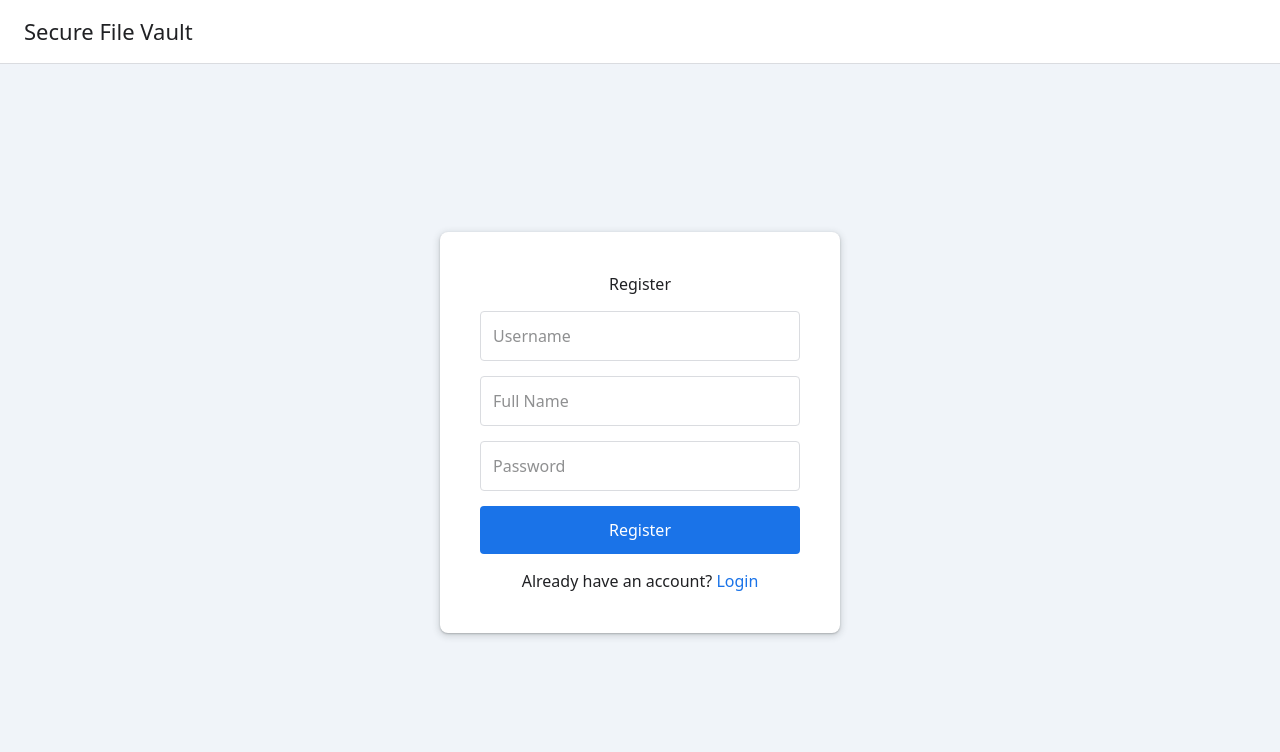
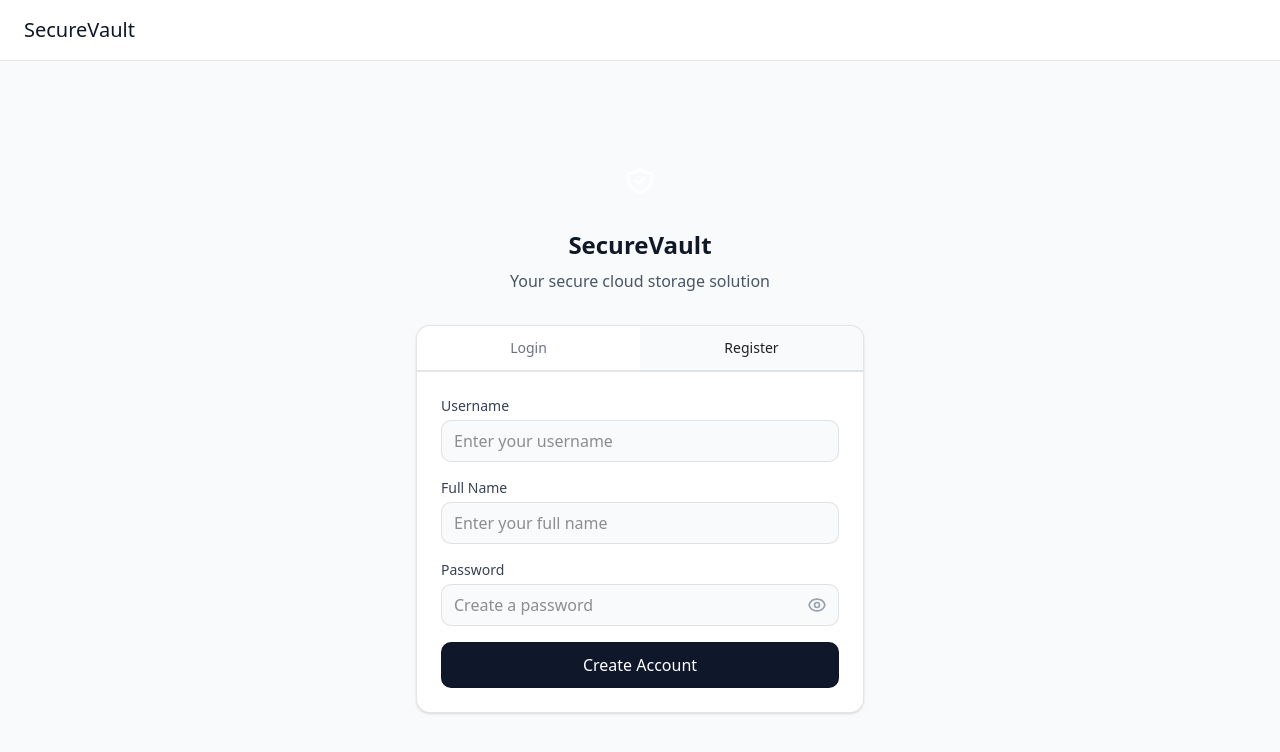
Before and after one commit to Niketw/secure-file-vault, a React (Vite) app in the folder client/: page /auth in a window 1280 px wide. Both pictures are taken after a click on the button "Register". Shown: the top 752 px of the page. Built offline with nearby package versions, Linux system fonts and the light colour scheme.

Commit message:
auth page cooked

```diff
--- a/client/src/pages/AuthPage.jsx
+++ b/client/src/pages/AuthPage.jsx
@@ -3,7 +3,6 @@ import { useNavigate } from 'react-router-dom';
 import { generateRsaKeyPair } from '../utils/keyGenerator.js';
 import { toast } from 'react-toastify';
 import KeyModal from '../components/KeyModal.jsx';
-import './pages.css';
 
 const API_URL = 'http://localhost:5000';
 
@@ -14,6 +13,7 @@ export default function AuthPage({ user, setUser, privateKeyHex, setPrivateKeyHe
   const [name, setName] = useState('');
   const [modalOpen, setModalOpen] = useState(false);
   const [lastGeneratedKey, setLastGeneratedKey] = useState('');
+  const [showPassword, setShowPassword] = useState(false);
   const navigate = useNavigate();
 
   const handleRegister = async (e) => {
@@ -67,36 +67,213 @@ export default function AuthPage({ user, setUser, privateKeyHex, setPrivateKeyHe
   };
 
   return (
-    <div className="page-root">
-      <header className="app-header">
-        <h1>Secure File Vault</h1>
+    <div className="min-h-screen bg-gray-50 flex flex-col">
+      {/* Header */}
+      <header className="bg-white border-b border-gray-200 px-6 py-4">
+        <h1 className="text-xl font-medium text-gray-900">SecureVault</h1>
       </header>
-      <main className="app-main">
-        {status && <p className="status">{status}</p>}
-        {mode === 'login' ? (
-          <div className="auth-container">
-            <form onSubmit={handleLogin} className="auth-form">
-              <h2>Login</h2>
-              <input type="text" placeholder="Username" value={username} onChange={(e) => setUsername(e.target.value)} required />
-              <input type="password" placeholder="Password" value={password} onChange={(e) => setPassword(e.target.value)} required />
-              <textarea placeholder="Paste your Private Key (HEX)" value={privateKeyHex} onChange={(e) => setPrivateKeyHex(e.target.value)} required />
-              <button type="submit">Login</button>
-              <p className="toggle-view">Don't have an account? <button type="button" onClick={() => setMode('register')}>Register</button></p>
-            </form>
+
+      {/* Main Content */}
+      <main className="flex-1 flex items-center justify-center px-4 py-12">
+        <div className="w-full max-w-md">
+          {/* Logo and Title */}
+          <div className="text-center mb-8">
+            <div className="inline-flex items-center justify-center w-16 h-16 bg-primary rounded-2xl mb-4">
+              <svg className="w-8 h-8 text-white" fill="none" stroke="currentColor" viewBox="0 0 24 24">
+                <path strokeLinecap="round" strokeLinejoin="round" strokeWidth={2} d="M9 12l2 2 4-4m5.618-4.016A11.955 11.955 0 0112 2.944a11.955 11.955 0 01-8.618 3.04A12.02 12.02 0 003 9c0 5.591 3.824 10.29 9 11.622 5.176-1.332 9-6.03 9-11.622 0-1.042-.133-2.052-.382-3.016z" />
+              </svg>
+            </div>
+            <h2 className="text-2xl font-semibold text-gray-900 mb-2">SecureVault</h2>
+            <p className="text-gray-600">Your secure cloud storage solution</p>
           </div>
-        ) : (
-          <div className="auth-container">
-            <form onSubmit={handleRegister} className="auth-form">
-              <h2>Register</h2>
-              <input type="text" placeholder="Username" value={username} onChange={(e) => setUsername(e.target.value)} required />
-              <input type="text" placeholder="Full Name" value={name} onChange={(e) => setName(e.target.value)} required />
-              <input type="password" placeholder="Password" value={password} onChange={(e) => setPassword(e.target.value)} required />
-              <button type="submit">Register</button>
-              <p className="toggle-view">Already have an account? <button type="button" onClick={() => setMode('login')}>Login</button></p>
-            </form>
+
+          {/* Status Message */}
+          {status && (
+            <div className="mb-6 p-3 bg-blue-50 border border-blue-200 rounded-lg">
+              <p className="text-sm text-blue-700">{status}</p>
+            </div>
+          )}
+
+          {/* Auth Card */}
+          <div className="bg-white rounded-xl shadow-sm border border-gray-200 overflow-hidden">
+            {/* Tab Buttons */}
+            <div className="flex">
+              <button
+                type="button"
+                onClick={() => setMode('login')}
+                className={`flex-1 py-3 px-4 text-sm font-medium border-b-2 transition-colors ${
+                  mode === 'login'
+                    ? 'border-primary text-primary bg-gray-50'
+                    : 'border-transparent text-gray-500 hover:text-gray-700'
+                }`}
+              >
+                Login
+              </button>
+              <button
+                type="button"
+                onClick={() => setMode('register')}
+                className={`flex-1 py-3 px-4 text-sm font-medium border-b-2 transition-colors ${
+                  mode === 'register'
+                    ? 'border-primary text-primary bg-gray-50'
+                    : 'border-transparent text-gray-500 hover:text-gray-700'
+                }`}
+              >
+                Register
+              </button>
+            </div>
+
+            {/* Form Content */}
+            <div className="p-6">
+              {mode === 'login' ? (
+                <form onSubmit={handleLogin} className="space-y-4">
+                  <div>
+                    <label htmlFor="username" className="block text-sm font-medium text-gray-700 mb-1">
+                      Username
+                    </label>
+                    <input
+                      id="username"
+                      type="text"
+                      value={username}
+                      onChange={(e) => setUsername(e.target.value)}
+                      className="w-full px-3 py-2 bg-gray-50 border border-gray-300 rounded-lg focus:outline-none focus:ring-2 focus:ring-primary focus:border-transparent"
+                      placeholder="Enter your username"
+                      required
+                    />
+                  </div>
+
+                  <div>
+                    <label htmlFor="password" className="block text-sm font-medium text-gray-700 mb-1">
+                      Password
+                    </label>
+                    <div className="relative">
+                      <input
+                        id="password"
+                        type={showPassword ? 'text' : 'password'}
+                        value={password}
+                        onChange={(e) => setPassword(e.target.value)}
+                        className="w-full px-3 py-2 bg-gray-50 border border-gray-300 rounded-lg focus:outline-none focus:ring-2 focus:ring-primary focus:border-transparent pr-10"
+                        placeholder="Enter your password"
+                        required
+                      />
+                      <button
+                        type="button"
+                        onClick={() => setShowPassword(!showPassword)}
+                        className="absolute inset-y-0 right-0 pr-3 flex items-center text-gray-400 hover:text-gray-600"
+                      >
+                        {showPassword ? (
+                          <svg className="w-5 h-5" fill="none" stroke="currentColor" viewBox="0 0 24 24">
+                            <path strokeLinecap="round" strokeLinejoin="round" strokeWidth={2} d="M13.875 18.825A10.05 10.05 0 0112 19c-4.478 0-8.268-2.943-9.543-7a9.97 9.97 0 011.563-3.029m5.858.908a3 3 0 114.243 4.243M9.878 9.878l4.242 4.242M9.878 9.878L3 3m6.878 6.878L21 21" />
+                          </svg>
+                        ) : (
+                          <svg className="w-5 h-5" fill="none" stroke="currentColor" viewBox="0 0 24 24">
+                            <path strokeLinecap="round" strokeLinejoin="round" strokeWidth={2} d="M15 12a3 3 0 11-6 0 3 3 0 016 0z" />
+                            <path strokeLinecap="round" strokeLinejoin="round" strokeWidth={2} d="M2.458 12C3.732 7.943 7.523 5 12 5c4.478 0 8.268 2.943 9.542 7-1.274 4.057-5.064 7-9.542 7-4.477 0-8.268-2.943-9.542-7z" />
+                          </svg>
+                        )}
+                      </button>
+                    </div>
+                  </div>
+
+                  <div>
+                    <label htmlFor="privateKey" className="block text-sm font-medium text-gray-700 mb-1">
+                      Private Key
+                    </label>
+                    <textarea
+                      id="privateKey"
+                      value={privateKeyHex}
+                      onChange={(e) => setPrivateKeyHex(e.target.value)}
+                      className="w-full px-3 py-2 bg-gray-50 border border-gray-300 rounded-lg focus:outline-none focus:ring-2 focus:ring-primary focus:border-transparent resize-vertical"
+                      placeholder="Paste your Private Key (HEX)"
+                      rows={3}
+                      required
+                    />
+                  </div>
+
+                  <button
+                    type="submit"
+                    className="w-full bg-slate-900 text-white py-2.5 px-4 rounded-lg font-medium hover:bg-slate-800 focus:outline-none focus:ring-2 focus:ring-slate-900/30 focus:ring-offset-2 transition-colors border border-slate-900 opacity-100 visible"
+                  >
+                    Sign In
+                  </button>
+                </form>
+              ) : (
+                <form onSubmit={handleRegister} className="space-y-4">
+                  <div>
+                    <label htmlFor="regUsername" className="block text-sm font-medium text-gray-700 mb-1">
+                      Username
+                    </label>
+                    <input
+                      id="regUsername"
+                      type="text"
+                      value={username}
+                      onChange={(e) => setUsername(e.target.value)}
+                      className="w-full px-3 py-2 bg-gray-50 border border-gray-300 rounded-lg focus:outline-none focus:ring-2 focus:ring-primary focus:border-transparent"
+                      placeholder="Enter your username"
+                      required
+                    />
+                  </div>
+
+                  <div>
+                    <label htmlFor="fullName" className="block text-sm font-medium text-gray-700 mb-1">
+                      Full Name
+                    </label>
+                    <input
+                      id="fullName"
+                      type="text"
+                      value={name}
+                      onChange={(e) => setName(e.target.value)}
+                      className="w-full px-3 py-2 bg-gray-50 border border-gray-300 rounded-lg focus:outline-none focus:ring-2 focus:ring-primary focus:border-transparent"
+                      placeholder="Enter your full name"
+                      required
+                    />
+                  </div>
+
+                  <div>
+                    <label htmlFor="regPassword" className="block text-sm font-medium text-gray-700 mb-1">
+                      Password
+                    </label>
+                    <div className="relative">
+                      <input
+                        id="regPassword"
+                        type={showPassword ? 'text' : 'password'}
+                        value={password}
+                        onChange={(e) => setPassword(e.target.value)}
+                        className="w-full px-3 py-2 bg-gray-50 border border-gray-300 rounded-lg focus:outline-none focus:ring-2 focus:ring-primary focus:border-transparent pr-10"
+                        placeholder="Create a password"
+                        required
+                      />
+                      <button
+                        type="button"
+                        onClick={() => setShowPassword(!showPassword)}
+                        className="absolute inset-y-0 right-0 pr-3 flex items-center text-gray-400 hover:text-gray-600"
+                      >
+                        {showPassword ? (
+                          <svg className="w-5 h-5" fill="none" stroke="currentColor" viewBox="0 0 24 24">
+                            <path strokeLinecap="round" strokeLinejoin="round" strokeWidth={2} d="M13.875 18.825A10.05 10.05 0 0112 19c-4.478 0-8.268-2.943-9.543-7a9.97 9.97 0 011.563-3.029m5.858.908a3 3 0 114.243 4.243M9.878 9.878l4.242 4.242M9.878 9.878L3 3m6.878 6.878L21 21" />
+                          </svg>
+                        ) : (
+                          <svg className="w-5 h-5" fill="none" stroke="currentColor" viewBox="0 0 24 24">
+                            <path strokeLinecap="round" strokeLinejoin="round" strokeWidth={2} d="M15 12a3 3 0 11-6 0 3 3 0 016 0z" />
+                            <path strokeLinecap="round" strokeLinejoin="round" strokeWidth={2} d="M2.458 12C3.732 7.943 7.523 5 12 5c4.478 0 8.268 2.943 9.542 7-1.274 4.057-5.064 7-9.542 7-4.477 0-8.268-2.943-9.542-7z" />
+                          </svg>
+                        )}
+                      </button>
+                    </div>
+                  </div>
+
+                  <button
+                    type="submit"
+                    className="w-full bg-slate-900 text-white py-2.5 px-4 rounded-lg font-medium hover:bg-slate-800 focus:outline-none focus:ring-2 focus:ring-slate-900/30 focus:ring-offset-2 transition-colors border border-slate-900 opacity-100 visible"
+                  >
+                    Create Account
+                  </button>
+                </form>
+              )}
+            </div>
           </div>
-        )}
+        </div>
       </main>
+
       <KeyModal open={modalOpen} keyHex={lastGeneratedKey} onClose={(confirmed) => {
         setModalOpen(false);
         if (confirmed) {
```
